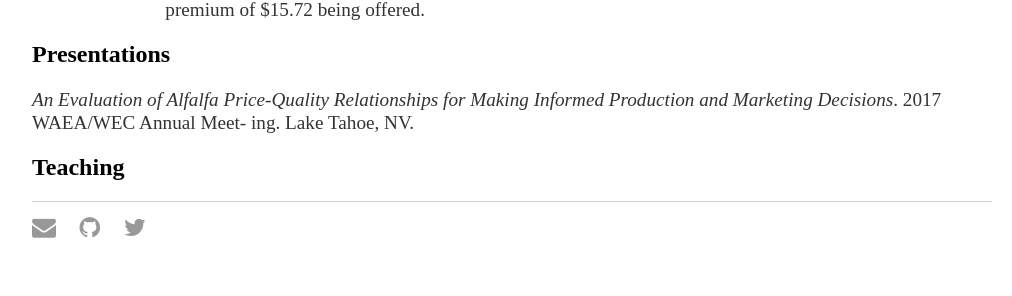
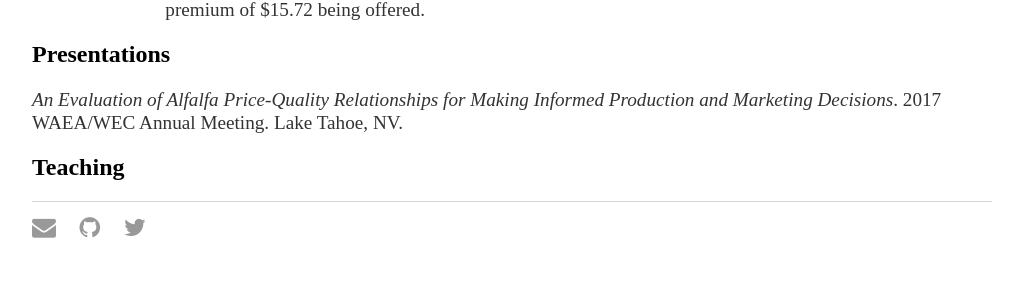
Before and after one commit to AJKappes/AJKappes.github.io, a Jekyll site: the page about/index.html, which Jekyll copies as it is, in a window 1280 px wide. Shown: the part 1510-1806 px from the top of the page, without its empty margins (128-1140 px from the left). Built offline with Jekyll 4.4.1, drawn with Linux system fonts in a browser that asks for light colours.

Commit message:
about page content

```diff
--- a/about/index.html
+++ b/about/index.html
@@ -41,8 +41,7 @@ to Reduce Asymmetric Information in the U.S. Beef Supply Chain</b>. Working pape
 	<h2>Presentations</h2>
 
 	<p><em>An Evaluation of Alfalfa Price-Quality Relationships for Making Informed
-Production and Marketing Decisions</em>. 2017 WAEA/WEC Annual Meet-
-ing. Lake Tahoe, NV.</p>
+Production and Marketing Decisions</em>. 2017 WAEA/WEC Annual Meeting. Lake Tahoe, NV.</p>
 
 	<h2>Teaching</h2>
 
```
